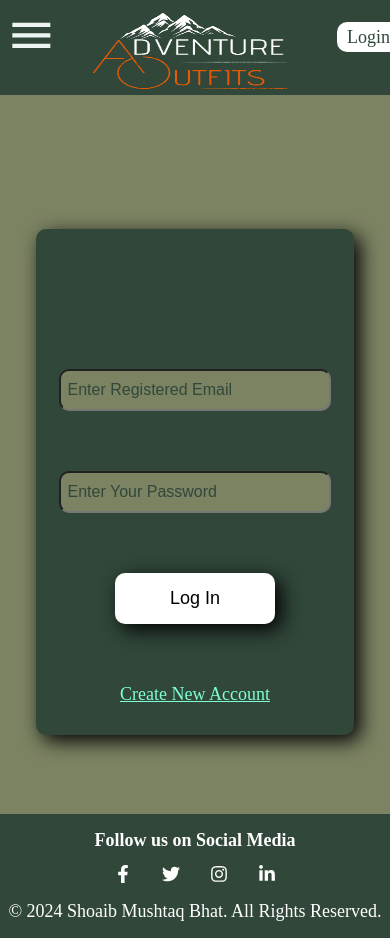
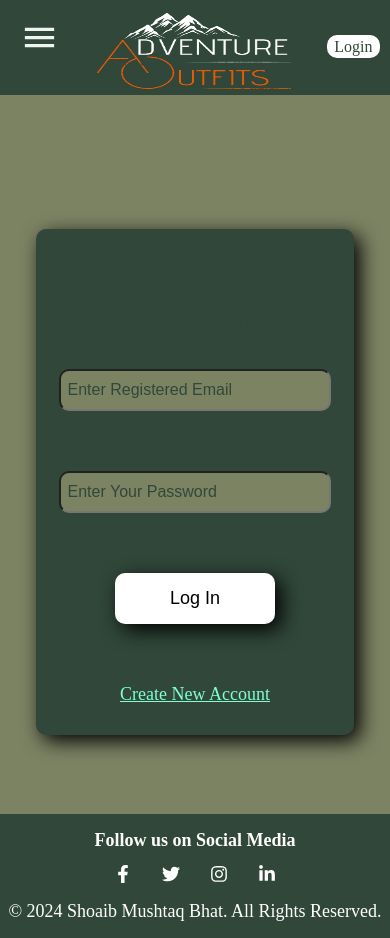
Before and after one commit to shuaibkashmiri/firstReactApp, a React (Create React App) app: page /login in a window 390 px wide. Built offline with nearby package versions, Linux system fonts and the light colour scheme; no server answers.

Commit message:
Navbar UI Fixes

```diff
--- a/src/components/publicComponents/Products.jsx
+++ b/src/components/publicComponents/Products.jsx
@@ -17,6 +17,7 @@ const Products = () => {
       const res = await api.get("/products/getAll");
         console.log(res.data.newProducts)
         setProducts(res.data.newProducts);
+
 
         toast.success(res.data.message);
 
--- a/src/components/publicComponents/Signup.jsx
+++ b/src/components/publicComponents/Signup.jsx
@@ -18,10 +18,11 @@ const Signup = () => {
             email,
             password,
           });
-          if(res.data.msg === "User Registered Sucessfully"){
-            toast.success(res.data.msg);
+          if(res.data.message === "User Registered Sucessfully"){
+            console.log(res.data)
+            toast.success(res.data.message);
           }else{
-            toast.error(res.data.msg)
+            toast.error(res.data.message)
           }
 
         } catch (error) {
--- a/src/components/sharedComponents/Navbar.jsx
+++ b/src/components/sharedComponents/Navbar.jsx
@@ -31,6 +31,7 @@ const handleLogout=()=>{
   Cookies.remove("token")
   setUser("");
   navigate("/")
+  setLoading(!loading)
 
 
 }
@@ -58,11 +59,8 @@ const getUserData=async()=>{
   }
 }
 useEffect(()=>{
-
-    getUserData()
-
-
-},[props.change,loading])
+getUserData()
+  },[props.change,loading])
 
 
   return (
@@ -115,7 +113,7 @@ useEffect(()=>{
 
       </div>:<div className="reg">
 
-        <button className="login"><Link to="/login"> Login</Link></button>
+        <Link to="/login" className="login"> Login</Link>
 
       </div>}
       </div>
--- a/src/components/styles/Navbar.scss
+++ b/src/components/styles/Navbar.scss
@@ -24,12 +24,6 @@
     justify-content: space-around;
     margin-bottom: 20px;
     padding-right: 10px;
-
-
-
-
-
-
 
   }
 
@@ -85,23 +79,26 @@
 
 
 
+
 @media only screen and (max-width : 620px){
 
 .menu{
   display: block;
-  width: 13%;
+  width: 10%;
   height: 80%;
-  margin-left: -1%;
+  margin-left: 2%;
+  margin-top: 2%;
 }
 .login-mobile{
   background-color: white;
-  padding: 5px 10px;
+  padding: 3px 7px;
   position: relative;
-  top: 20%;
-  margin-right: 3%;
+  top: 30%;
+  right: 35%;
   border-radius: 10px;
   text-decoration: none;
   color: #31473A;
+  font-size: 16px;
 }
 
 
@@ -253,6 +250,9 @@
     }
 
   }
+  .login{
+
+  }
 
   }
 
@@ -352,7 +352,12 @@
       gap:20px;
       margin-right: 50px;
     }
+
+
   }
+
+
+
 
   @media only screen and (min-width : 621px){
     .navbar{
--- a/src/components/userComponents/Cart.jsx
+++ b/src/components/userComponents/Cart.jsx
@@ -9,8 +9,8 @@ const Cart = () => {
     const cartItems=async()=>{
         try {
             const res=await api.get("/products/getcart")
-            setProducts(res.data.cart)
-            console.log(products)
+            setProducts(res.data.getUser.cart)
+            console.log(res.data)
         } catch (error) {
             console.log(error)
         }
```
